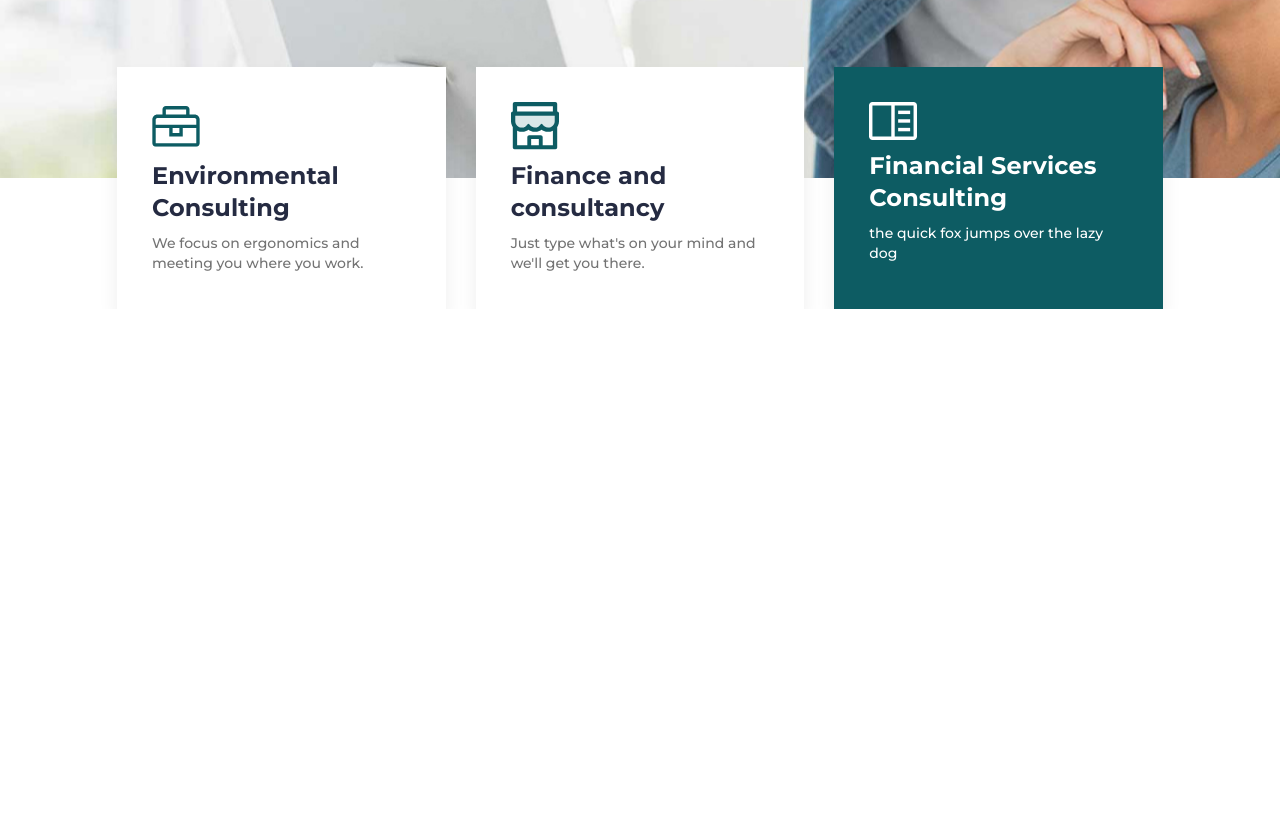
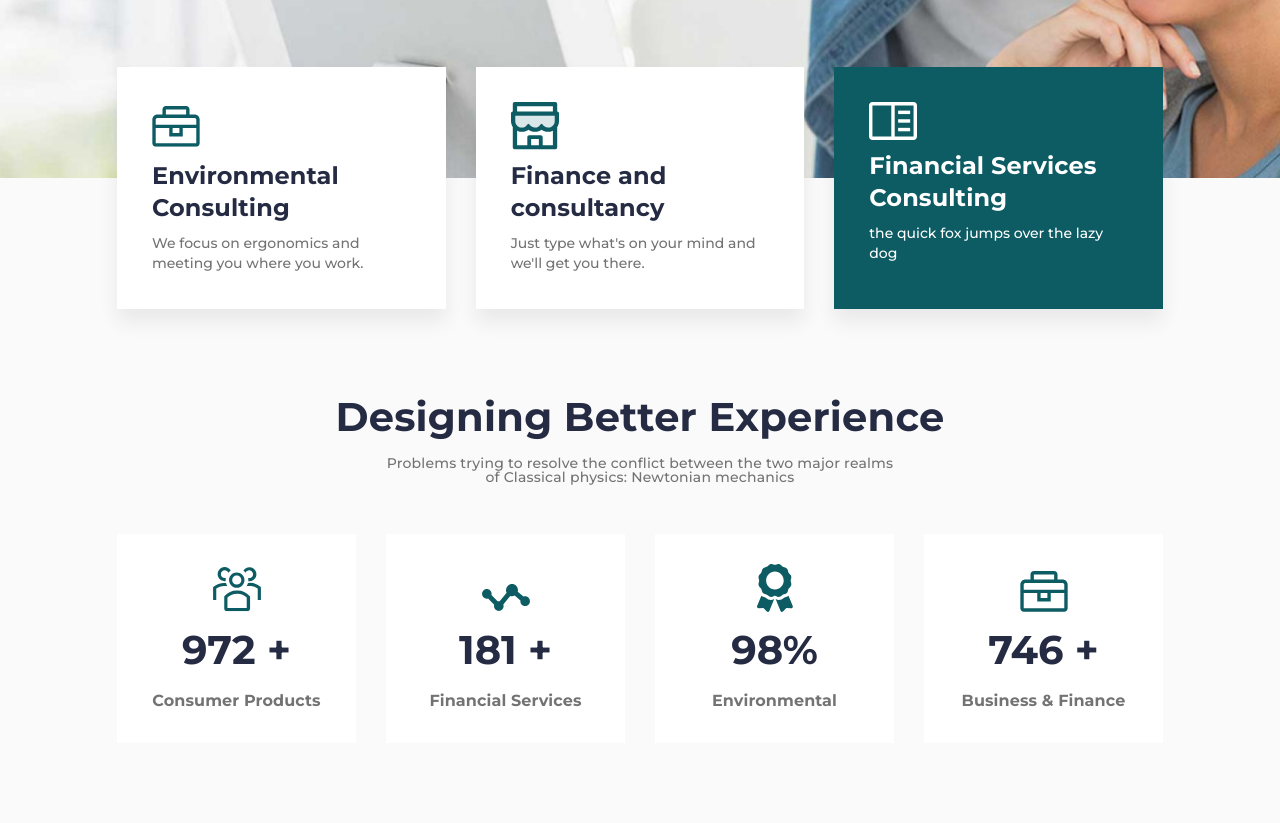
Before and after one commit to Gerilovich/relvise, a plain HTML site: page index.html in a window 1280 px wide. Shown: the part 613-1436 px from the top of the page. Before the commit the page ends 922 px from the top, so only its background shows below. Drawn offline with Linux system fonts and the light colour scheme.

Commit message:
add a third block+adaptive

```diff
--- a/css/style.css
+++ b/css/style.css
@@ -36,6 +36,7 @@ html,
 body {
 	height: 100%;
 	line-height: 1;
+	background: #FAFAFA;
 	font-size: 14px;
 	color: #252B42;
 	font-weight: 500;
@@ -163,6 +164,35 @@ body {
 	margin: -111px 0px 0px 0px;
 }
 
+.page__advantages {}
+
+/* =============HEADER=BLOCK======================= */
+
+.header-block {
+	text-align: center;
+	letter-spacing: 0.2px;
+}
+
+.header-block__title {
+	font-size: 40px;
+	line-height: 142%;
+	font-weight: 700;
+}
+
+.header-block__title:not(:last-child) {
+	margin: 0px 0px 10px 0px;
+}
+
+.header-block__subtitle {
+	color: #737373;
+}
+
+@media (max-width: 991.98px) {
+	.header-block__title {
+		font-size: 30px;
+	}
+}
+
 /* ================MAIN======================= */
 
 
@@ -284,9 +314,7 @@ body {
 
 .services__container {}
 
-.services__body {
-
-}
+.services__body {}
 
 .services__column {
 	flex: 0 1 33.333%;
@@ -353,11 +381,95 @@ body {
 	.services__column {
 		flex: 0 1 50%;
 	}
+
 	.services__column:last-child {
 		flex: 1 1 100%;
 	}
+
 	.services__column:not(:last-child) {
 		margin: 0px 0px 30px 0px;
+	}
+}
+
+/* ================================================ */
+
+
+.advantages {
+	padding: 80px 0px;
+}
+
+.advantages__container {}
+
+.advantages__header {
+	margin: 0px 0px 50px 0px;
+}
+
+.advantages__body {
+	display: flex;
+	flex-wrap: wrap;
+	margin: 0px -15px -30px;
+}
+
+.advantages__column {
+	padding: 0px 15px;
+	margin: 0px 0px 30px 0px;
+	flex: 0 1 25%;
+}
+
+.advantages__item {
+	background-color: #fff;
+	padding: 30px;
+	text-align: center;
+	font-weight: 700;
+}
+
+.advantages__item>*:not(:last-child) {
+	margin: 0px 0px 10px 0px;
+}
+
+.advantages__icon {
+	height: 48px;
+	display: flex;
+	align-items: flex-end;
+	justify-content: center;
+}
+
+.advantages__value {
+	font-size: 40px;
+	line-height: 142%;
+}
+
+.advantages__text {
+	letter-spacing: 0.1px;
+	color: #737373;
+	line-height: 150%;
+	font-size: 16px;
+}
+
+@media (max-width: 991.98px) {
+	.advantages {
+		padding: 50px 0px;
+	}
+}
+
+@media (max-width: 766.98px) {
+	.advantages {
+		padding: 30px 0px;
+	}
+	.advantages__header {
+		margin: 0px 0px 25px 0px;
+	}
+}
+
+@media (max-width: 1020px) {
+	.advantages__column {
+		flex: 0 1 50%;
+	}
+}
+
+@media (max-width: 560px) {
+	.advantages__column {
+		flex: 0 1 100%;
 	}
 }
 
--- a/index.html
+++ b/index.html
@@ -82,6 +82,54 @@
 					</div>
 				</div>
 			</section>
+			<section class="page__advantages advantages">
+				<div class="advantages__container _container">
+					<div class="advantages__header header-block">
+						<h2 class="header-block__title">Designing Better Experience</h2>
+						<div class="header-block__subtitle">Problems trying to resolve the conflict between the two major
+							realms <br> of Classical physics: Newtonian mechanics
+						</div>
+					</div>
+					<div class="advantages__body">
+						<div class="advantages__column">
+							<div class="advantages__item">
+								<div class="advantages__icon">
+									<img src="./img/advantages/01.svg" alt="Consumer Products">
+								</div>
+								<div class="advantages__value">972 +</div>
+								<div class="advantages__text">Consumer Products</div>
+							</div>
+						</div>
+						<div class="advantages__column">
+							<div class="advantages__item">
+								<div class="advantages__icon">
+									<img src="./img/advantages/02.svg" alt="Financial Services">
+								</div>
+								<div class="advantages__value">181 +</div>
+								<div class="advantages__text">Financial Services</div>
+							</div>
+						</div>
+						<div class="advantages__column">
+							<div class="advantages__item">
+								<div class="advantages__icon">
+									<img src="./img/advantages/03.svg" alt="Environmental">
+								</div>
+								<div class="advantages__value">98%</div>
+								<div class="advantages__text">Environmental</div>
+							</div>
+						</div>
+						<div class="advantages__column">
+							<div class="advantages__item">
+								<div class="advantages__icon">
+									<img src="./img/advantages/04.svg" alt="Business & Finance">
+								</div>
+								<div class="advantages__value">746 +</div>
+								<div class="advantages__text">Business & Finance</div>
+							</div>
+						</div>
+					</div>
+				</div>
+			</section>
 		</main>
 		<footer class="footer">
 
```
Also changed, not shown: img/advantages/01.svg (added), img/advantages/02.svg (added), img/advantages/03.svg (added), img/advantages/04.svg (added).
